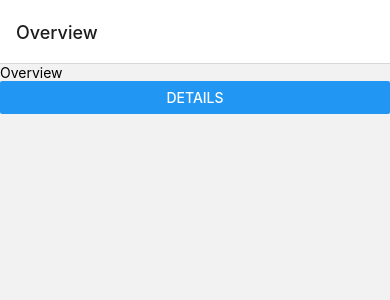
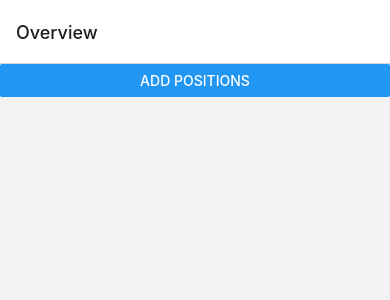
Before and after one commit to Victor-Weng/postureFix, a React Native app: screen /Overview in a window 390 px wide. Shown: the top 300 px of the page. Built offline with nearby package versions, Linux system fonts and the light colour scheme.

Commit message:
Changes to firebaseConfig

```diff
--- a/app/screens/Overview.tsx
+++ b/app/screens/Overview.tsx
@@ -1,16 +1,35 @@
 import { View, Text, Button } from "react-native"; // generate with rnfe
-import React from "react";
+import React, { useEffect } from "react";
+import { addDoc, collection } from "firebase/firestore";
+import { FIRESTORE_DB } from "../../firebaseConfig";
 
-const List = ({ navigation }: any) => {
+/*
+      <Button onPress={() => navigation.navigate("Details")}
+      title="Details">
+
+      </Button>
+  */
+
+const Overview = ({ navigation }: any) => {
+  useEffect(() => {}, []);
+
+  const addPositions = async () => {
+    console.log("ADD");
+    try {
+      const doc = addDoc(collection(FIRESTORE_DB, "Positions"), {
+        title: "I am a test",
+        done: false
+      });
+    } catch (err) {
+      console.error("addDoc failed. reason :", err);
+    }
+  };
+
   return (
     <View>
-      <Text>Overview</Text>
-      <Button
-        onPress={() => navigation.navigate("Details")}
-        title="Details"
-      ></Button>
+      <Button onPress={() => addPositions()} title="Add positions" />
     </View>
   );
 };
 
-export default List;
+export default Overview;
--- a/firebaseConfig.ts
+++ b/firebaseConfig.ts
@@ -1,5 +1,5 @@
 import { initializeApp } from 'firebase/app';
-import { getAuth } from 'firebase/auth';
+//import { getAuth } from 'firebase/auth';
 import { getFirestore } from 'firebase/firestore';
 
 
@@ -15,5 +15,5 @@ const firebaseConfig = {
 };
 
 export const FIREBASE_APP = initializeApp(firebaseConfig);
-export const FIRESTORE_DV = getFirestore(FIREBASE_APP);
-export const FIREBASE_AUTH = getAuth(FIREBASE_APP);
+export const FIRESTORE_DB = getFirestore(FIREBASE_APP);
+//export const FIREBASE_AUTH = getAuth(FIREBASE_APP);
```
